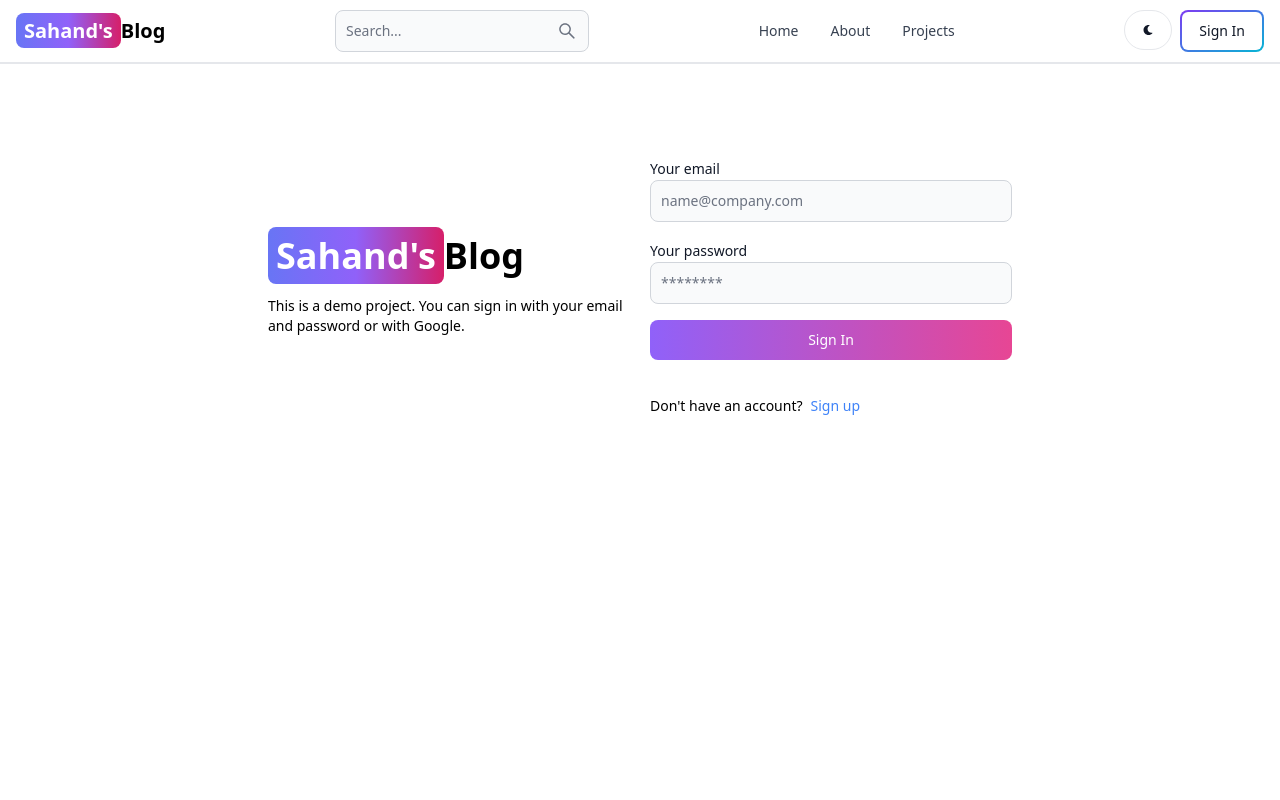
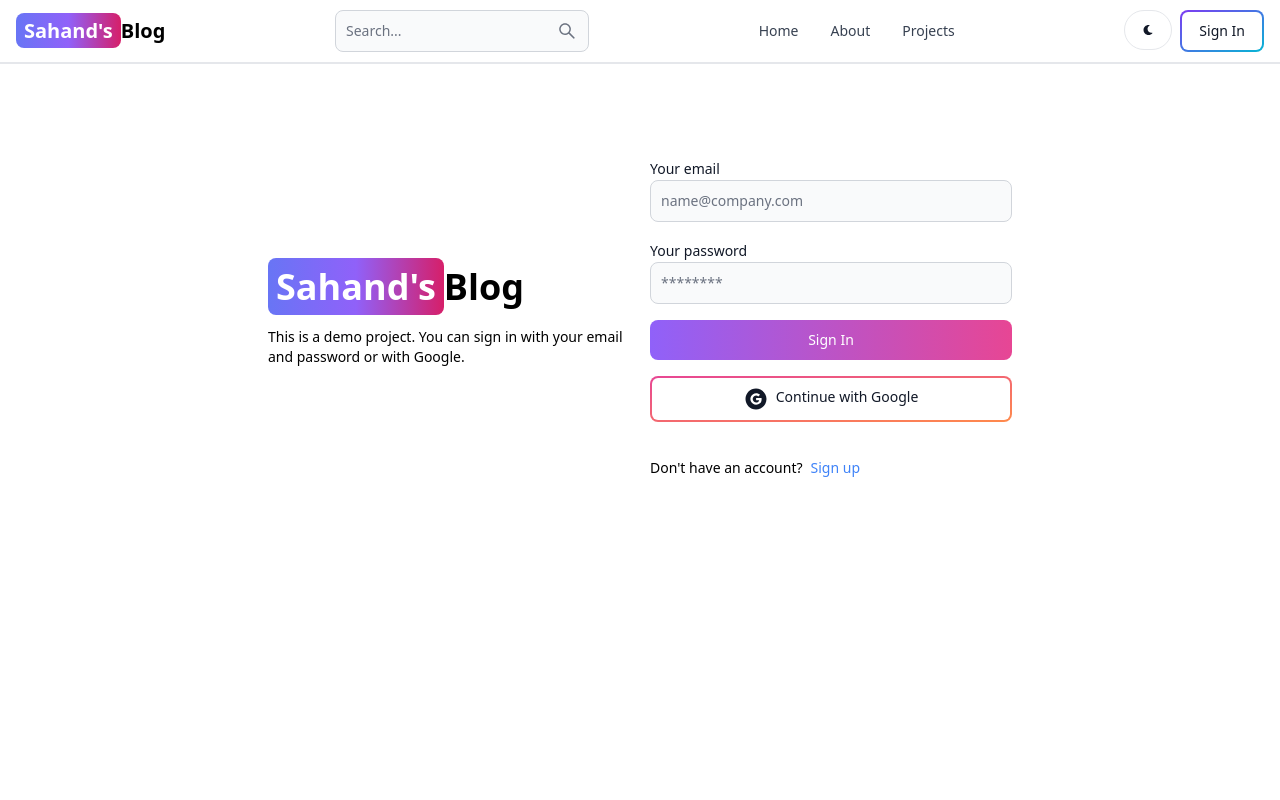
Before and after one commit to 30Xp107/MERN-Blog, a React (Vite) app in the folder client/: page /sign-in in a window 1280 px wide. Shown: the top 800 px of the page. Built offline with nearby package versions, Linux system fonts and the light colour scheme; no server answers.

Commit message:
fix error

```diff
--- a/client/package.json
+++ b/client/package.json
@@ -11,6 +11,7 @@
   },
   "dependencies": {
     "@reduxjs/toolkit": "^2.1.0",
+    "firebase": "^10.8.0",
     "flowbite-react": "^0.7.2",
     "react": "^18.2.0",
     "react-dom": "^18.2.0",
--- a/client/src/App.jsx
+++ b/client/src/App.jsx
@@ -27,4 +27,4 @@ export default function App() {
 }
 
 
-//2:35:23
+//3:21:25
--- /dev/null
+++ b/client/src/components/OAuth.jsx
@@ -0,0 +1,25 @@
+import { Button } from "flowbite-react";
+import { AiFillGoogleCircle } from 'react-icons/ai'
+import { GoogleAuthProvider, getAuth, signInWithPopup } from 'firebase/auth'
+import { app } from '../firebase.js'
+
+export default function OAuth() {
+    const auth = getAuth(app)
+    const handleGoogleClick = async () => {
+        const provider = new GoogleAuthProvider()
+        provider.setCustomParameters({ prompt: 'select_account' })
+        try {
+          const resultFromGoogle = await signInWithPopup(auth, provider)
+          console.log(resultFromGoogle)
+        } catch (error) {
+          console.log(error)
+        }
+    }
+
+  return (
+    <Button type="button" gradientDuoTone='pinkToOrange' outline onClick={handleGoogleClick}>
+        <AiFillGoogleCircle className="w-6 h-6 mr-2"/>
+        Continue with Google
+    </Button>
+  )
+}
--- /dev/null
+++ b/client/src/firebase.js
@@ -0,0 +1,17 @@
+// Import the functions you need from the SDKs you need
+import { initializeApp } from "firebase/app";
+// TODO: Add SDKs for Firebase products that you want to use
+// https://firebase.google.com/docs/web/setup#available-libraries
+
+// Your web app's Firebase configuration
+const firebaseConfig = {
+  apiKey: import.meta.env.VITE_FIREBASE_API_KEY,
+  authDomain: "mern-blog-83bbb.firebaseapp.com",
+  projectId: "mern-blog-83bbb",
+  storageBucket: "mern-blog-83bbb.appspot.com",
+  messagingSenderId: "959841542943",
+  appId: "1:959841542943:web:5e164c61527fcce892c62a"
+};
+
+// Initialize Firebase
+export const app = initializeApp(firebaseConfig);
--- a/client/src/pages/SignIn.jsx
+++ b/client/src/pages/SignIn.jsx
@@ -3,6 +3,7 @@ import { useState } from 'react'
 import { Link, useNavigate } from 'react-router-dom'
 import { useDispatch, useSelector } from 'react-redux'
 import { signInStart, signInSuccess, signInFailure } from '../redux/user/userSlice.js'
+import OAuth from '../components/OAuth.jsx'
 
 export default function SignIn() {
 
@@ -70,6 +71,7 @@ export default function SignIn() {
                 ) : 'Sign In'
               }
             </Button>
+            <OAuth />
             <div className="flex gap-2 text-sm mt-5">
               <span>Don't have an account?</span>
               <Link to='/sign-up' className='text-blue-500'>Sign up
--- a/client/src/pages/SignUp.jsx
+++ b/client/src/pages/SignUp.jsx
@@ -1,6 +1,7 @@
 import { Alert, Button, Label, Spinner, TextInput } from 'flowbite-react'
 import { useState } from 'react'
 import { Link, useNavigate } from 'react-router-dom'
+import OAuth from '../components/OAuth'
 
 export default function SignUp() {
 
@@ -74,6 +75,7 @@ export default function SignUp() {
                 ) : 'Sign Up'
               }
             </Button>
+            <OAuth />
             <div className="flex gap-2 text-sm mt-5">
               <span>Have an account?</span>
               <Link to='/sign-in' className='text-blue-500'>Sign In
```
Also changed, not shown: 1 other file (tests, documents, lock files or other folders).
